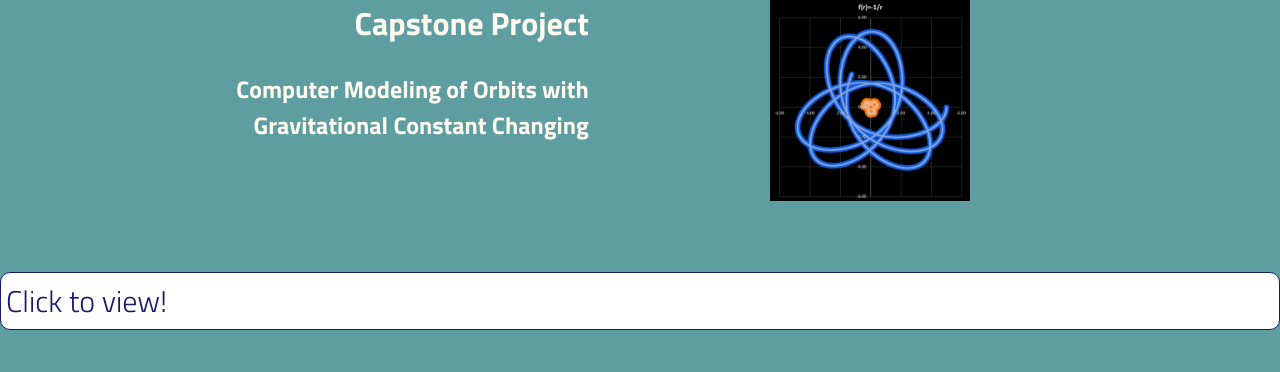
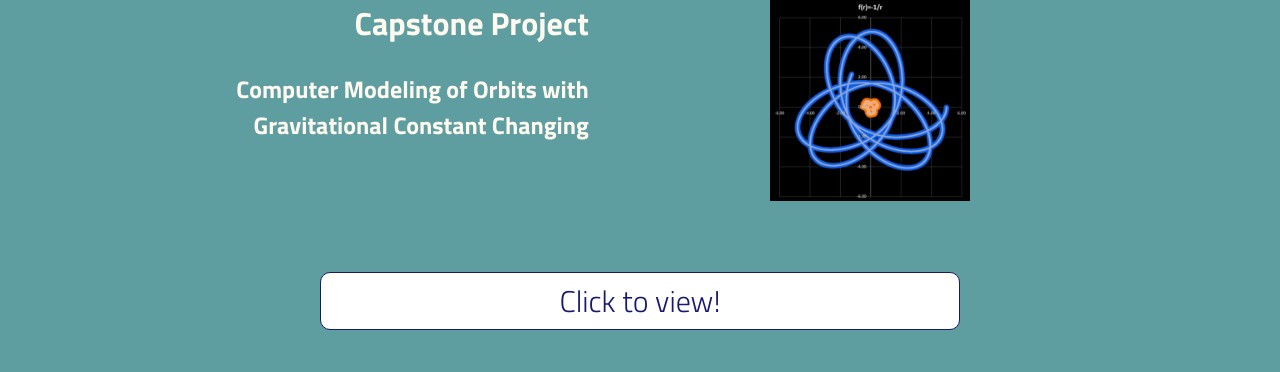
Before and after one commit to AlexanderGoose/anders_website, a Flask app: page /projects in a window 1280 px wide. Shown: the part 91-463 px from the top of the page. Run offline with Flask 3, Linux system fonts and the light colour scheme.

Commit message:
restyling button for ipad

```diff
--- a/static/style.css
+++ b/static/style.css
@@ -245,6 +245,9 @@ a:hover {
         border-radius: 10px;
         padding: 5px;
         margin-top: 20px;
+        text-align: center;
+        margin-left: 25%;
+        margin-right: 25%;
     }
   }
 
```
